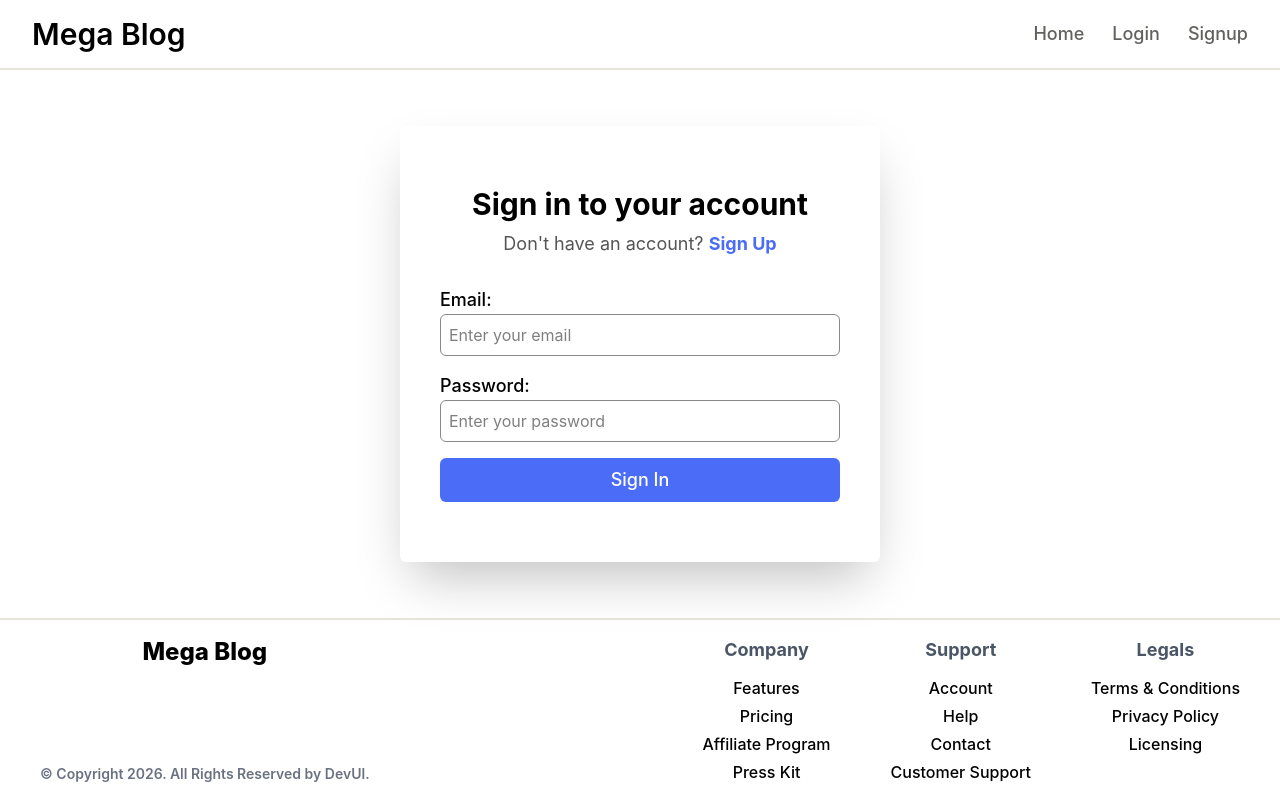
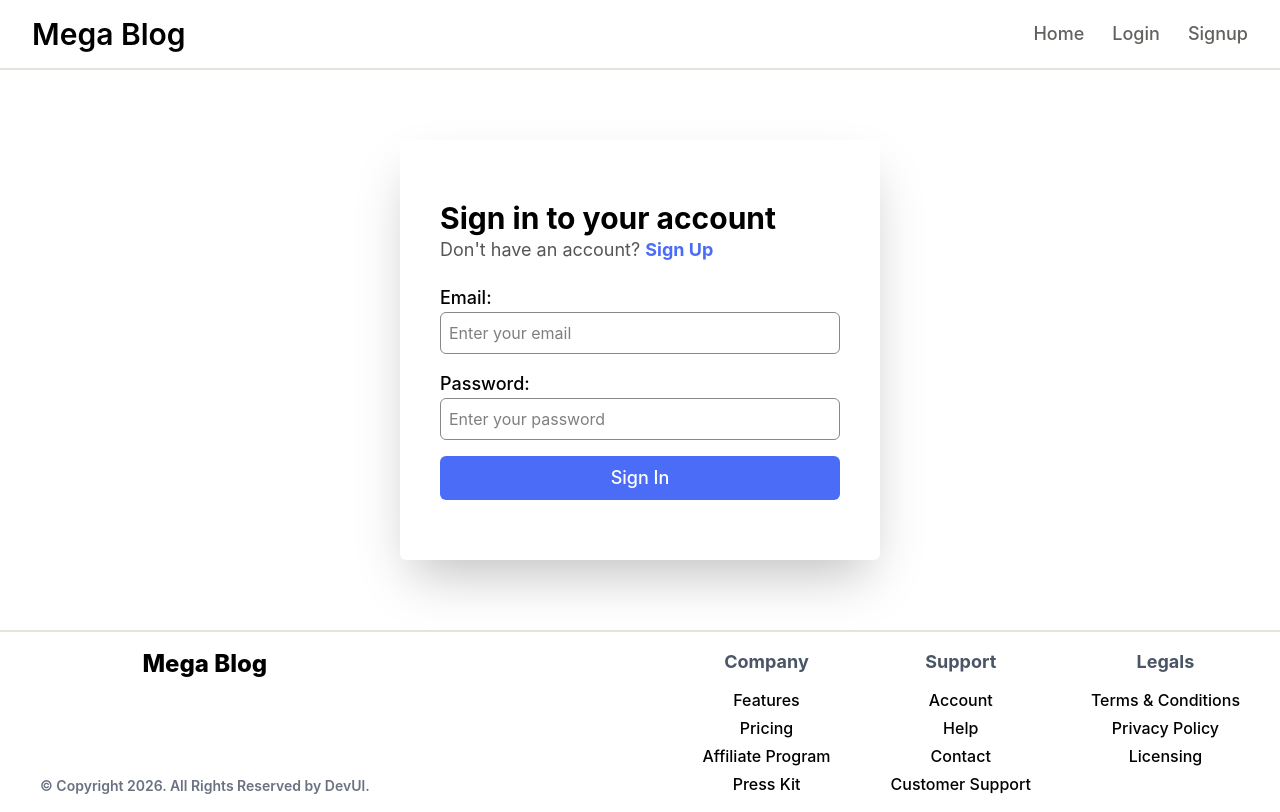
Before and after one commit to faridhussain/Mega-Blog, a React (Vite) app: page /login in a window 1280 px wide. Built offline with nearby package versions, Linux system fonts and the light colour scheme; no server answers.

Commit message:
improved layout and post form ui

```diff
--- a/src/App.jsx
+++ b/src/App.jsx
@@ -22,9 +22,9 @@ export default function App() {
   }, [])
 
   return !loading ? (
-    <div className='min-h-screen flex justify-between flex-col'>
+    <div className='min-h-screen flex flex-col'>
       <Header />
-      <main>
+      <main className='grow'>
         <Outlet />
       </main>
       <Footer />
--- a/src/components/Login.jsx
+++ b/src/components/Login.jsx
@@ -29,7 +29,8 @@ export default function Login() {
     }
 
     return (
-        <div className='w-fit mx-auto rounded-md py-15 px-10 shadow-2xl flex justify-center items-center flex-col gap-2'>
+        <div className=' min-h-[70vh] flex justify-center items-center flex-col gap-2'>
+            <div className='w-fit mx-auto rounded-md py-15 px-10 shadow-2xl'>
                 <h2 className='text-3xl font-bold'>Sign in to your account</h2>
                 <p className='text-[#555555] text-lg mb-5'>
                     Don&apos;t have an account?&nbsp;
@@ -63,5 +64,6 @@ export default function Login() {
                     </div>
                 </form>
             </div>
+        </div>
     )
 }
--- a/src/components/Signup.jsx
+++ b/src/components/Signup.jsx
@@ -29,7 +29,8 @@ export default function Signup() {
     }
 
     return (
-        <div className='w-fit mx-auto rounded-md py-15 px-10 shadow-2xl flex justify-center items-center flex-col gap-2'>
+        <div className='min-h-[70vh] flex justify-center items-center flex-col gap-2'>
+            <div className='w-fit mx-auto rounded-md py-15 px-10 shadow-2xl'>
                 <h2 className='text-3xl font-bold'>Sign up to create account</h2>
                 <p  className='text-[#555555] text-lg mb-5'>
                     Already have an account?&nbsp;
@@ -74,5 +75,6 @@ export default function Signup() {
                     </div>
                 </form>
             </div>
+        </div>
     )
 }
--- a/src/pages/AllPosts.jsx
+++ b/src/pages/AllPosts.jsx
@@ -6,7 +6,7 @@ export default function AllPosts() {
     const [posts, setPosts] = useState([])
 
     useEffect(() => {
-        appwriteService.getPosts().then((posts) => {
+        appwriteService.getPosts({ queries: [] }).then((posts) => {
             if (posts) {
                 setPosts(posts.documents)
             }
@@ -16,7 +16,7 @@ export default function AllPosts() {
     return (
         <div>
             <Container>
-                <div className='flex flex-wrap gap-2'>
+                <div className='flex flex-wrap gap-2 p-3'>
                     {posts.map((post) => (
                         <PostCard key={post.$id} {...post} />
                     ))}
--- a/src/pages/Home.jsx
+++ b/src/pages/Home.jsx
@@ -16,7 +16,7 @@ export default function Home() {
     if (posts.length === 0) {
         return (
             <Container>
-                <div className='flex justify-center items-center'>
+                <div className='flex justify-center items-center min-h-[70vh]'>
                     <h1 className='text-gray-700 text-3xl font-bold'>Login to read posts</h1>
                 </div>
             </Container>
@@ -24,14 +24,12 @@ export default function Home() {
     }
 
     return (
-        <div>
         <Container>
-                <div className='flex gap-2 flex-wrap'>
+            <div className='flex gap-2 flex-wrap p-3'>
                 {posts.map((post) => (
                     <PostCard key={post.$id} {...post} />
                 ))}
             </div>
         </Container>
-        </div>
     )
 }
```
Lines whose indentation alone changed are shown as unchanged.
